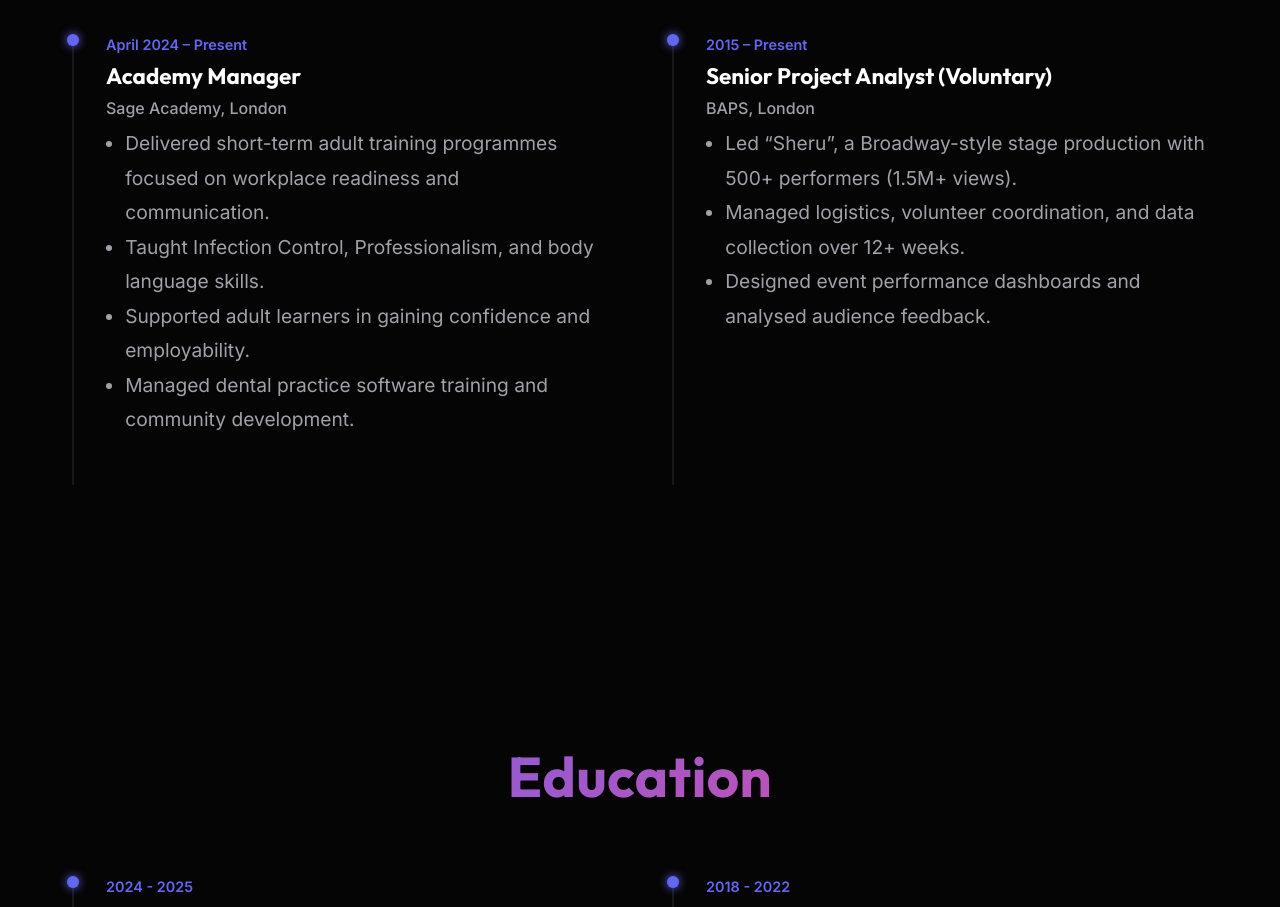
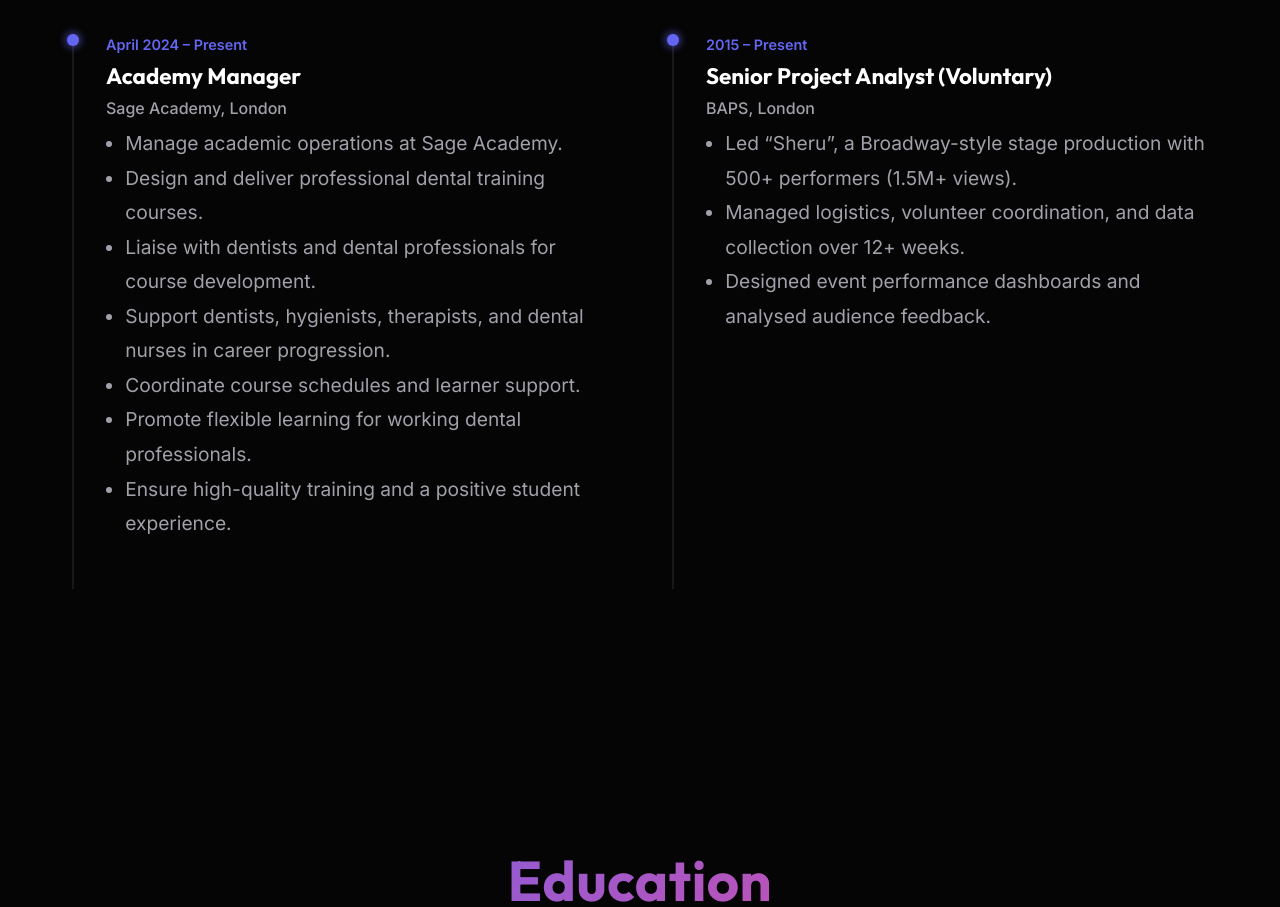
Before and after one commit to vandanvlog/vandan_prajapati, a React (Vite) app: page / in a window 1280 px wide. Shown: the part 2580-3487 px from the top of the page. Built offline with nearby package versions, Linux system fonts and the light colour scheme.

Commit message:
update-sage-academy-experience

```diff
--- a/src/App.jsx
+++ b/src/App.jsx
@@ -129,10 +129,13 @@ function App() {
             company="Sage Academy, London"
             description={
               <ul style={{ paddingLeft: '1.2rem', fontSize: '1.2rem', color: 'var(--text-secondary)', lineHeight: '1.8' }}>
-                <li>Delivered short-term adult training programmes focused on workplace readiness and communication.</li>
-                <li>Taught Infection Control, Professionalism, and body language skills.</li>
-                <li>Supported adult learners in gaining confidence and employability.</li>
-                <li>Managed dental practice software training and community development.</li>
+                <li>Manage academic operations at Sage Academy.</li>
+                <li>Design and deliver professional dental training courses.</li>
+                <li>Liaise with dentists and dental professionals for course development.</li>
+                <li>Support dentists, hygienists, therapists, and dental nurses in career progression.</li>
+                <li>Coordinate course schedules and learner support.</li>
+                <li>Promote flexible learning for working dental professionals.</li>
+                <li>Ensure high-quality training and a positive student experience.</li>
               </ul>
             }
           />
```
